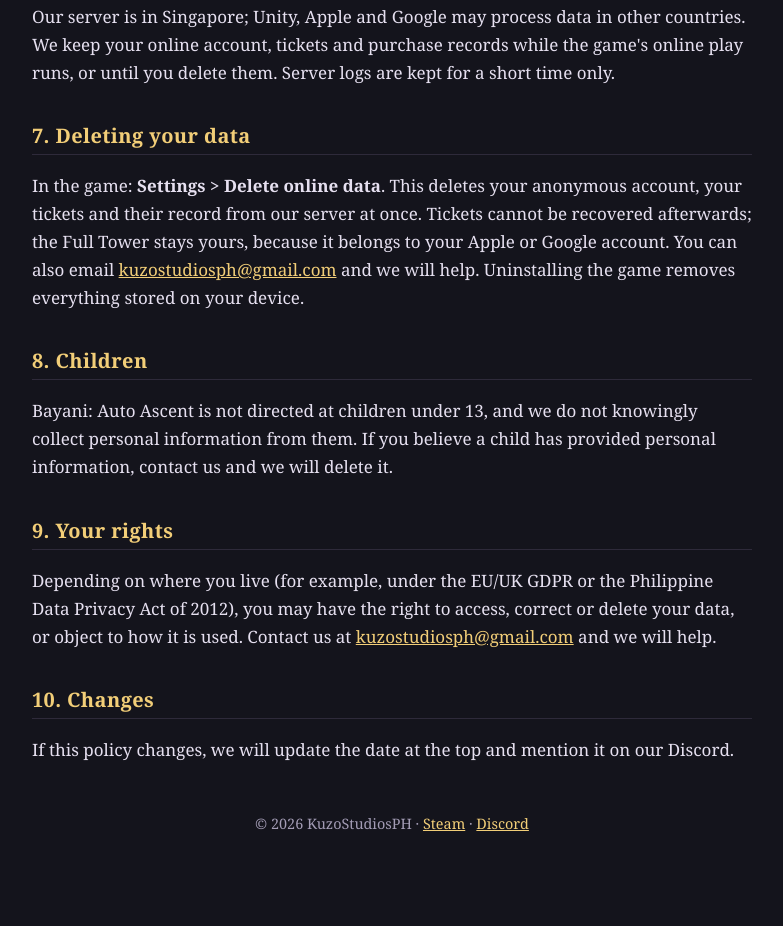
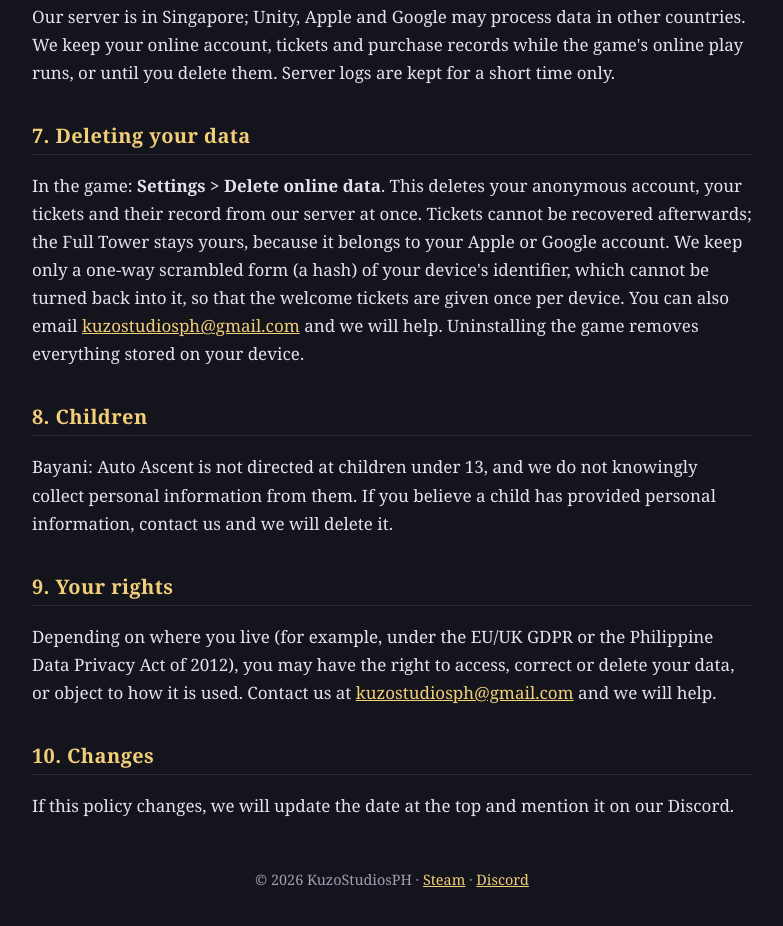
Before and after one commit to KuzoStudiosPH/KuzoStudiosPH.github.io, a plain HTML site: page bayani/privacy/index.html in a window 1280 px wide. Shown: the part 2381-3307 px from the top of the page, without its empty margins (248-1031 px from the left). Before the commit the page ends 3280 px from the top, so only its background shows below. Drawn offline with Linux system fonts and the light colour scheme.

Commit message:
Bayani privacy: the one-way device hash kept after deletion
Co-Authored-By: Claude Opus 5.5 <noreply@anthropic.com>

```diff
--- a/bayani/privacy/index.html
+++ b/bayani/privacy/index.html
@@ -81,7 +81,8 @@
   <h2 id="deleting">7. Deleting your data</h2>
   <p>In the game: <strong>Settings &gt; Delete online data</strong>. This deletes your anonymous account, your tickets and their
     record from our server at once. Tickets cannot be recovered afterwards; the Full Tower stays yours, because it belongs
-    to your Apple or Google account. You can also email
+    to your Apple or Google account. We keep only a one-way scrambled form (a hash) of your device's identifier, which
+    cannot be turned back into it, so that the welcome tickets are given once per device. You can also email
     <a href="mailto:kuzostudiosph@gmail.com?subject=Bayani%20data%20deletion">kuzostudiosph@gmail.com</a> and we will help.
     Uninstalling the game removes everything stored on your device.</p>
 
```
